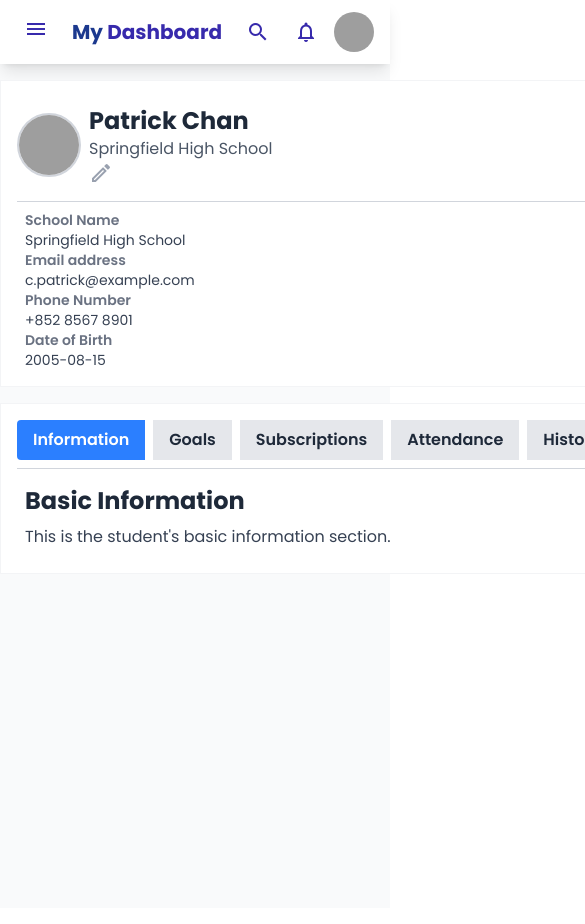
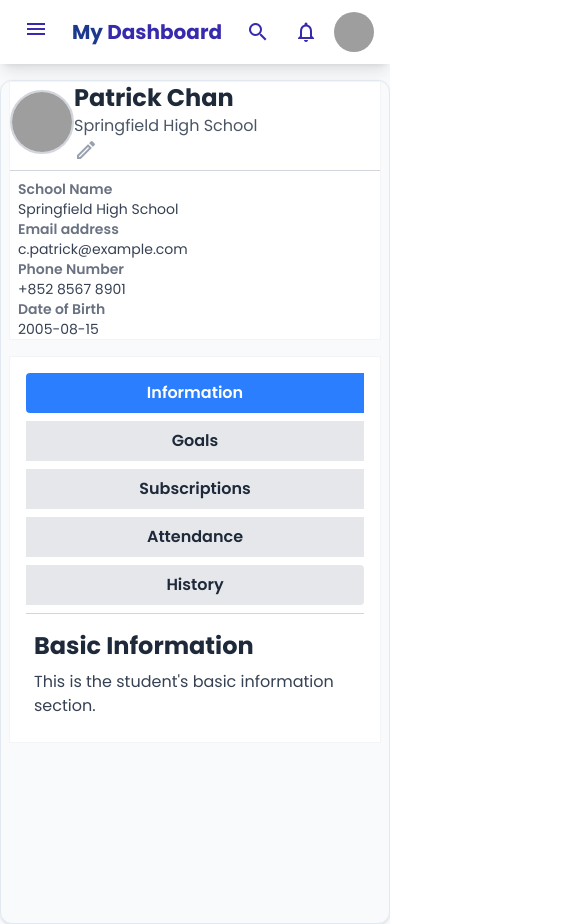
Before and after one commit to squarePotatoe/temp-speak, a Vue app: page /profile in a window 390 px wide. Shown: the top 924 px of the page, 585 px wide, since content can reach past the window. Built offline with nearby package versions, Linux system fonts and the light colour scheme; grey boxes are pictures that could not be loaded.

Commit message:
Profile view update

```diff
--- a/src/components/Sidebar.vue
+++ b/src/components/Sidebar.vue
@@ -1,7 +1,7 @@
 <template>
   <aside
     :class="sidebarClasses"
-    class="sidebar absolute md:bg-auto lg:static w-[280px] h-[calc(100vh-4rem)] lg:h-auto transform -translate-x-full lg:translate-x-0 transition-transform duration-300 z-45 overflow-y-auto p-4 lg:z-60"
+    class="sidebar absolute md:bg-auto bg-black/45 md:bg-white/0 lg:static w-[280px] h-[calc(100vh-4rem)] lg:h-auto transform -translate-x-full lg:translate-x-0 transition-transform duration-300 z-45 overflow-y-auto p-4 lg:z-60"
   >
     <div
       class="bg-white rounded-xl shadow-lg mb-6 p-4 transition-all duration-300 hover:-translate-y-1 hover:shadow-xl"
--- a/src/views/profile/ProfileView.vue
+++ b/src/views/profile/ProfileView.vue
@@ -18,10 +18,12 @@ const activeTab = ref("information");
 
 <template>
   <div>
-    <div class="w-full mx-auto rounded-xl h-screen self-center">
+    <div
+      class="rounded-xl border-1 shadow border-slate-200 h-screen self-center w-screen px-2 mt-4 md:w-5xl"
+    >
       <div>
-        <div class="flex flex-col w-full gap-4 pt-4">
-          <div class="flex w-full bg-white p-4 border border-gray-100">
+        <div class="flex flex-col w-full gap-4">
+          <div class="flex w-full bg-white border border-gray-100">
             <div class="flex flex-col w-full">
               <div class="flex w-full relative justify-start items-center">
                 <img
@@ -29,7 +31,7 @@ const activeTab = ref("information");
                   alt="Profile Picture"
                   class="w-16 h-16 rounded-full border-2 border-gray-300"
                 />
-                <div class="flex flex-col p-2">
+                <div class="flex flex-col">
                   <h1 class="text-2xl font-bold text-gray-800">
                     {{ student.name }}
                   </h1>
@@ -78,9 +80,11 @@ const activeTab = ref("information");
             </div>
           </div>
 
-          <div class="flex w-full bg-white p-4 border border-gray-100">
+          <div
+            class="flex flex-col md:flex-row w-full bg-white p-4 border border-gray-100"
+          >
             <div class="flex flex-col w-full">
-              <div class="flex w-full gap-2">
+              <div class="flex flex-col md:flex-row gap-2">
                 <button
                   :class="
                     activeTab === 'information'
@@ -138,7 +142,7 @@ const activeTab = ref("information");
                 </button>
               </div>
               <hr class="w-full border-gray-300 my-2" />
-              <div class="flex justify-start items-center">
+              <div class="flex flex-col w-full justify-start items-center">
                 <div class="flex flex-col p-2 w-full">
                   <template v-if="activeTab === 'information'">
                     <h1 class="text-2xl font-bold text-gray-800 mb-2">
--- a/src/views/reading/components/RecorderModal.vue
+++ b/src/views/reading/components/RecorderModal.vue
@@ -451,7 +451,7 @@ onMounted(() => {
         <span class="material-icons-outlined">close</span>
       </button>
     </div>
-    <div class="h-2/5">
+    <div class="h-2/5 flex flex-col items-center justify-center">
       <div v-if="isFinished" class="mt-4 p-4 bg-gray-100 rounded-lg w-full">
         <div class="grid grid-cols-2 w-full gap-2">
           <div>
```
